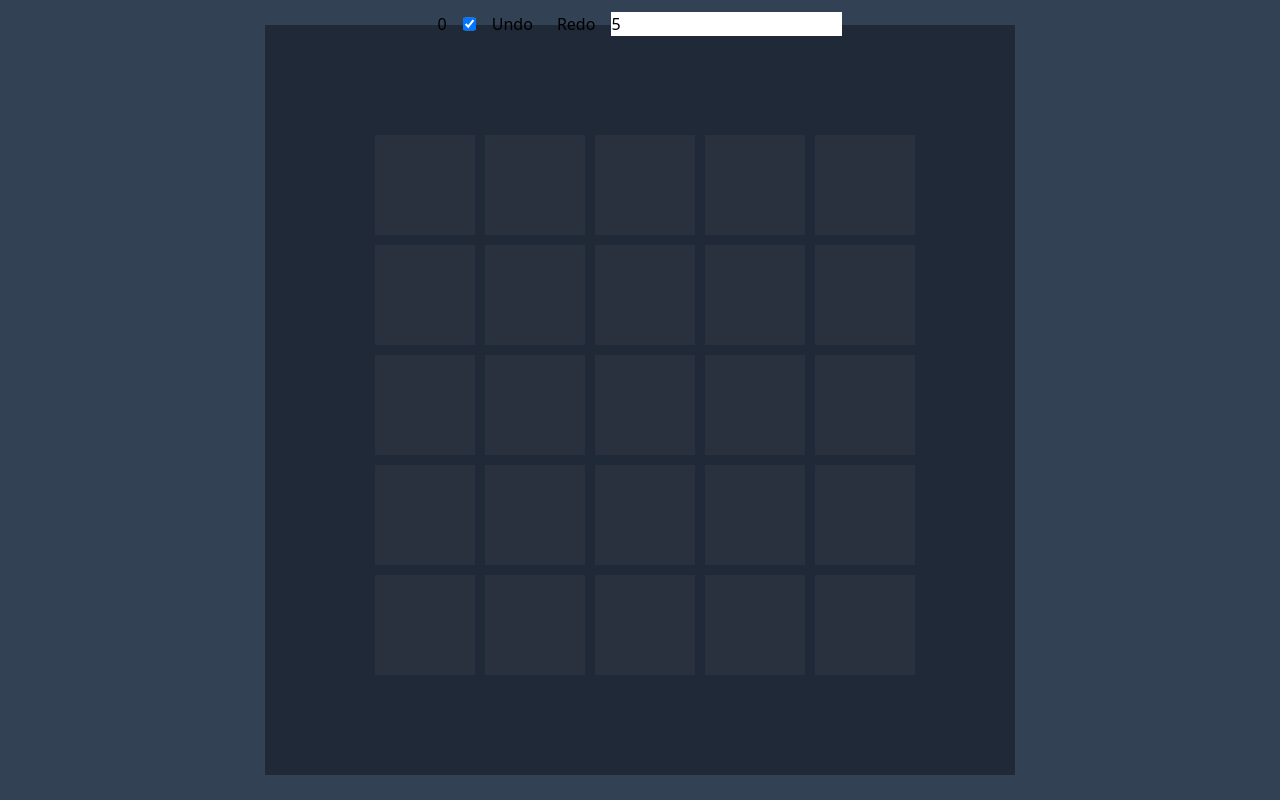
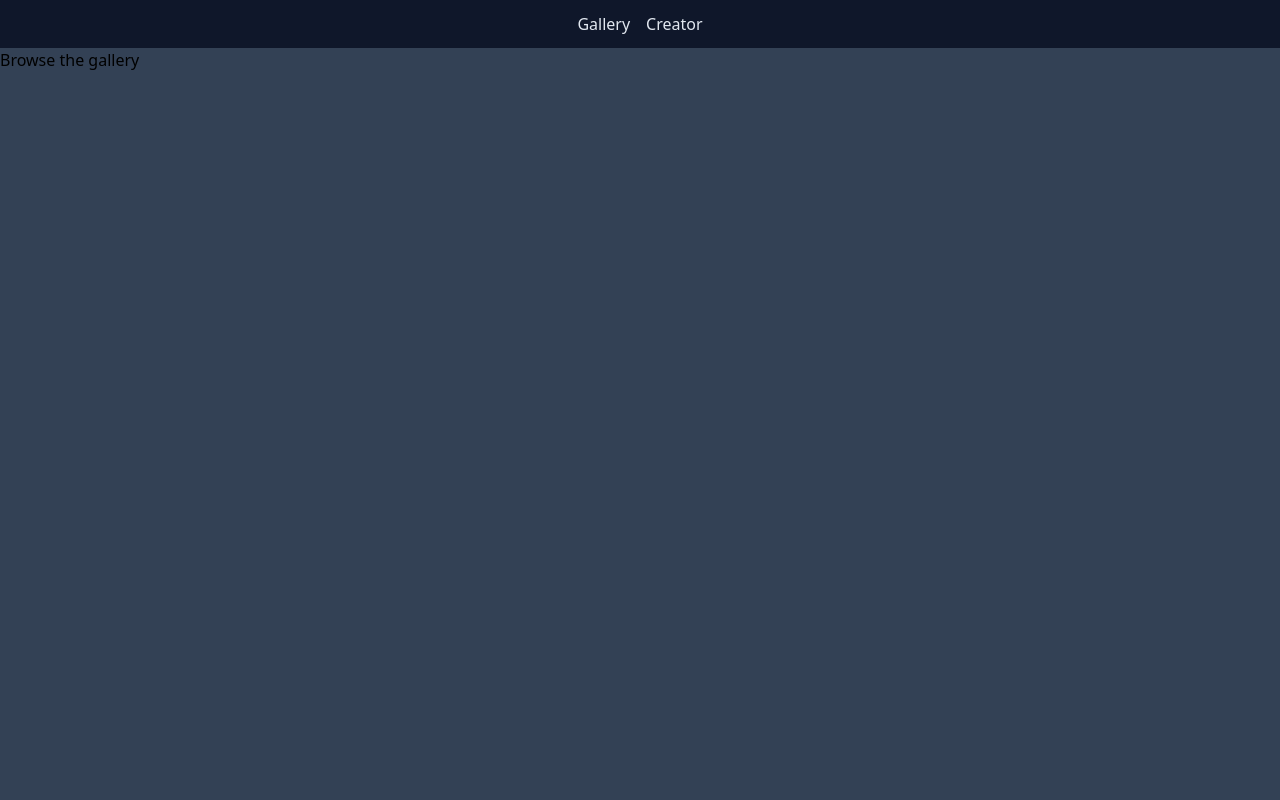
Before and after one commit to mkalino1/stained-glass, a Nuxt app: page / in a window 1280 px wide. Built offline with nearby package versions, Linux system fonts and the light colour scheme.

Commit message:
feat: :sparkles: Add page navigation and nav bar

```diff
--- a/app.vue
+++ b/app.vue
@@ -1,6 +1,13 @@
 <template>
-  <div class="min-h-screen flex flex-col justify-center items-center bg-slate-700">
+  <div class="min-h-screen">
     <NuxtRouteAnnouncer />
-    <ArtCanvas />
+    <NavBar />
+    <NuxtPage />
   </div>
 </template>
+
+<style>
+body {
+  @apply bg-slate-700
+}
+</style>
--- a/components/ArtCanvas.vue
+++ b/components/ArtCanvas.vue
@@ -74,7 +74,7 @@ function shapesOnTile(column: number, row: number) {
 </script>
 
 <template>
-  <svg class="w-[750px] h-[750px] bg-gray-800" @wheel="handleWheel">
+  <svg class="bg-gray-800" @wheel="handleWheel" :width="110 * resolution + 220" :height="110 * resolution + 220">
     <template v-for="column in resolution">
       <svg v-for="row in resolution" @mouseover="buildShadowShape(column, row)" :x="110 * row" :y="110 * column">
         <rect @click="addShape(column, row)" class="fixed" width="100" height="100" :fill="'#66666620'" />
@@ -88,7 +88,7 @@ function shapesOnTile(column: number, row: number) {
       </svg>
     </template>
   </svg>
-  <div class="fixed top-3 left-0 right-0 text-center flex gap-4 justify-center">
+  <div class="fixed top-20 left-0 right-0 text-center flex gap-4 justify-center">
     {{ rotateCounter }}
     <input type="checkbox" v-model="bloatMode" />
     <button @click="undoHistory" :disabled="index <= 0" class="mr-2">Undo</button>
--- /dev/null
+++ b/components/NavBar.vue
@@ -0,0 +1,6 @@
+<template>
+  <div class="w-screen flex justify-center gap-4 bg-slate-900 text-slate-200 py-3">
+    <NuxtLink to="/">Gallery</NuxtLink>
+    <NuxtLink to="/creator">Creator</NuxtLink>
+  </div>
+</template>
--- /dev/null
+++ b/pages/creator.vue
@@ -0,0 +1,9 @@
+<template>
+  <div>
+    <ArtCanvas />
+  </div>
+</template>
+
+<script lang="ts" setup>
+
+</script>
--- /dev/null
+++ b/pages/index.vue
@@ -0,0 +1,5 @@
+<template>
+  <div>
+    <h1>Browse the gallery</h1>
+  </div>
+</template>
```
